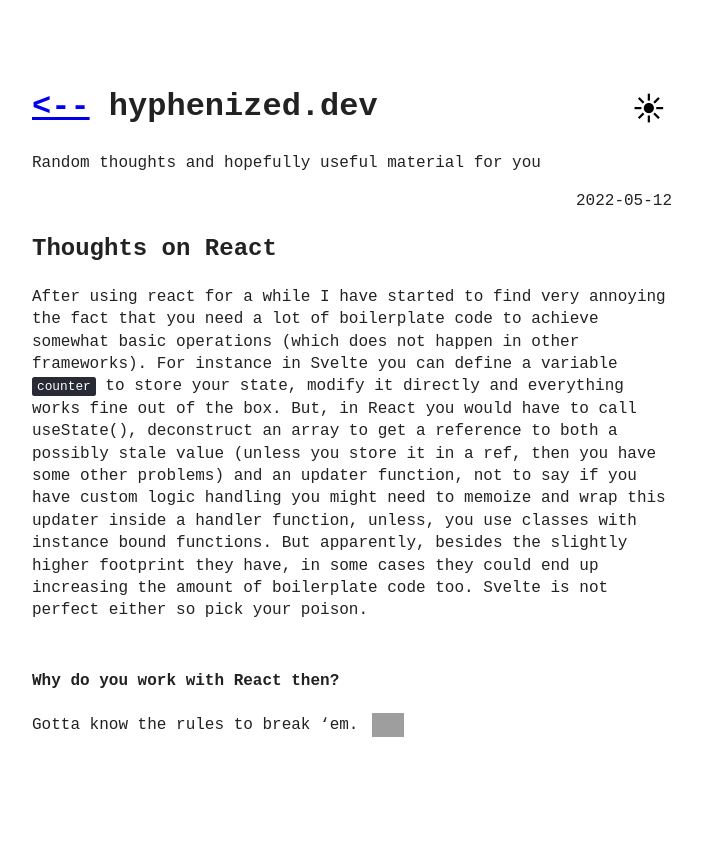
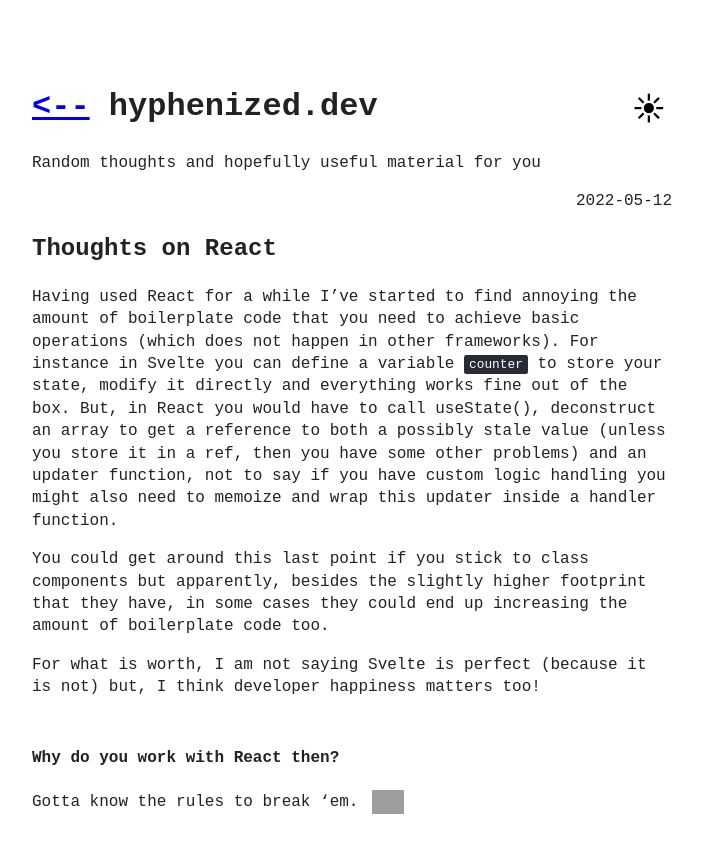
Before and after one commit to hyphenized/hyphenized.github.io, a Jekyll site: the page built from _posts/2022-05-12-thoughts-on-react.md, in a window 1280 px wide. Shown: the top 853 px of the page, without its empty margins (288-990 px from the left). Built offline with Jekyll 4.4.1, drawn with Linux system fonts in a browser that asks for light colours; grey boxes are pictures that could not be loaded.

Commit message:
revised content

```diff
--- a/_posts/2022-05-12-thoughts-on-react.md
+++ b/_posts/2022-05-12-thoughts-on-react.md
@@ -5,7 +5,11 @@
 categories: react
 ---
 
-After using react for a while I have started to find very annoying the fact that you need a lot of boilerplate code to achieve somewhat basic operations (which does not happen in other frameworks). For instance in Svelte you can define a variable `counter` to store your state, modify it directly and everything works fine out of the box. But, in React you would have to call useState(), deconstruct an array to get a reference to both a possibly stale value (unless you store it in a ref, then you have some other problems) and an updater function, not to say if you have custom logic handling you might need to memoize and wrap this updater inside a handler function, unless, you use classes with instance bound functions. But apparently, besides the slightly higher footprint they have, in some cases they could end up increasing the amount of boilerplate code too. Svelte is not perfect either so pick your poison.
+Having used React for a while I've started to find annoying the amount of boilerplate code that you need to achieve basic operations (which does not happen in other frameworks). For instance in Svelte you can define a variable `counter` to store your state, modify it directly and everything works fine out of the box. But, in React you would have to call useState(), deconstruct an array to get a reference to both a possibly stale value (unless you store it in a ref, then you have some other problems) and an updater function, not to say if you have custom logic handling you might also need to memoize and wrap this updater inside a handler function.
+
+You could get around this last point if you stick to class components but apparently, besides the slightly higher footprint that they have, in some cases they could end up increasing the amount of boilerplate code too.
+
+For what is worth, I am not saying Svelte is perfect (because it is not) but, I think developer happiness matters too!
 
 #### Why do you work with React then?
 
```
Also changed, not shown: _posts/2022-05-15-easy-caching-with-nginx.md (+1 -1 lines).
